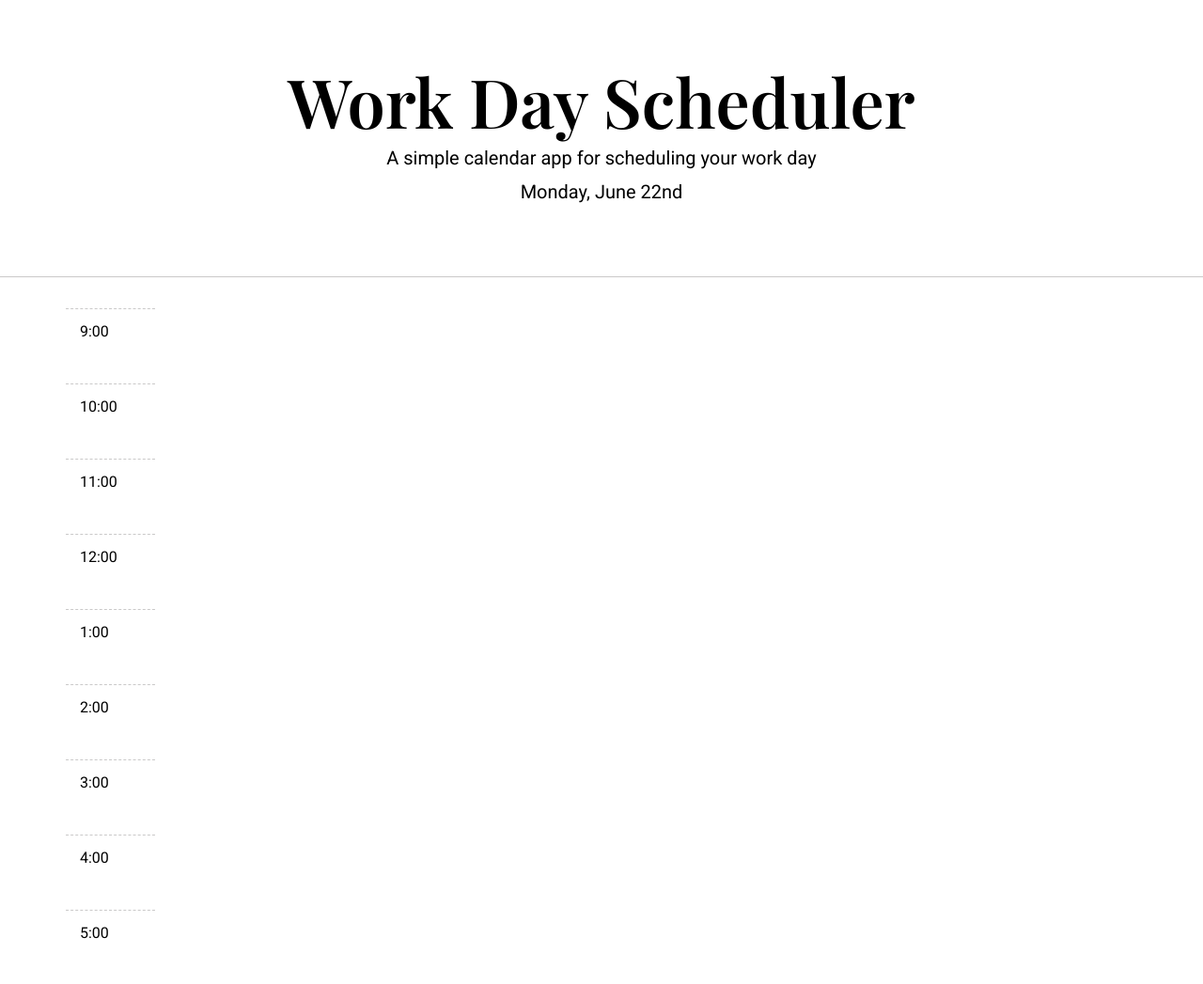
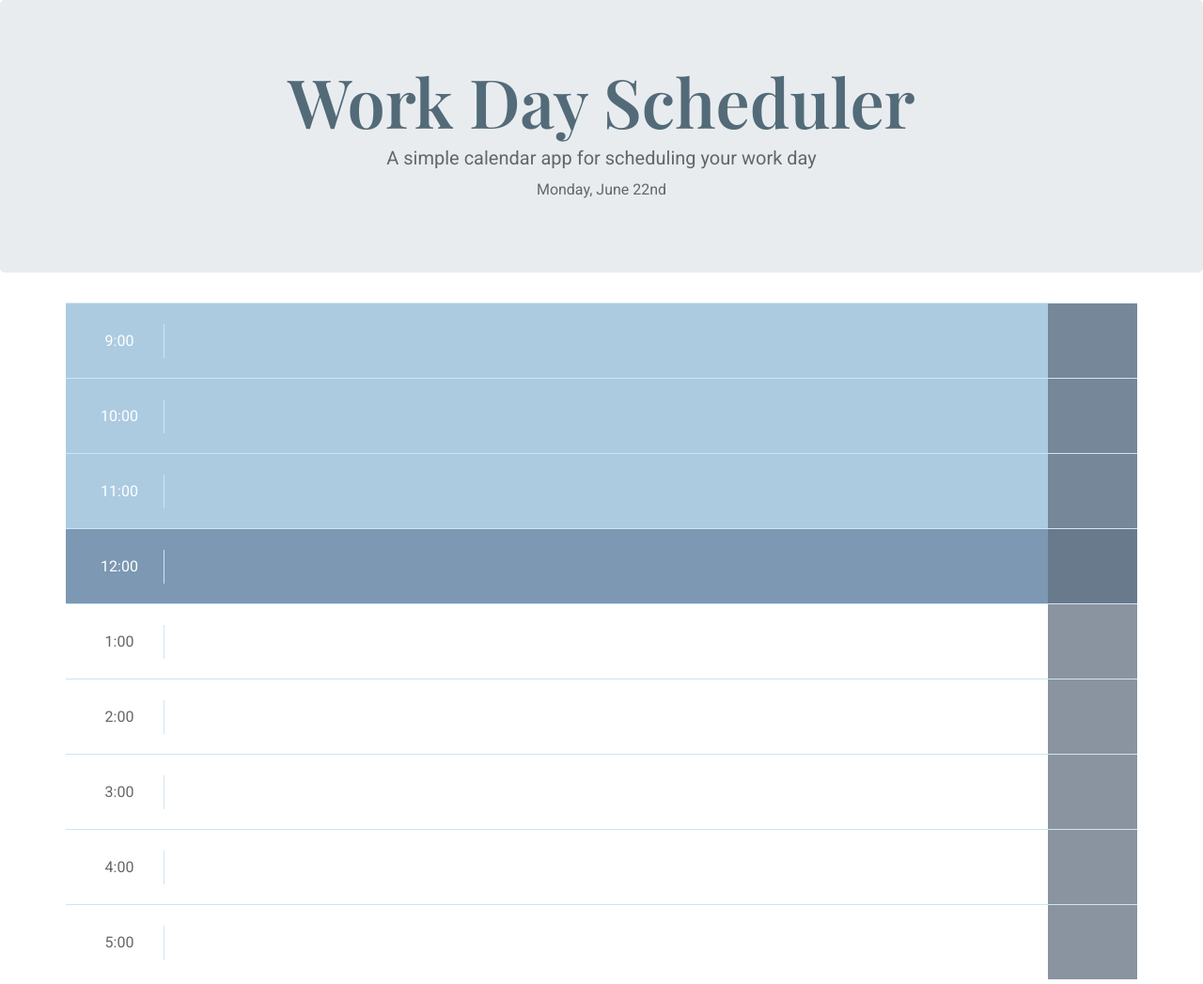
Before and after one commit to Cordovas-cmd/workday-scheduler-1, a plain HTML site: page index.html in a window 1280 px wide. Shown: the whole page at 94% size. Drawn offline with nearby package versions, Linux system fonts and the light colour scheme; a web font is replaced by a local one.

Commit message:
style button and add styling based on the time

```diff
--- a/assets/script.js
+++ b/assets/script.js
@@ -2,9 +2,17 @@
 var today = moment();
 $("#currentDay").text(today.format("dddd, MMMM Do"));
 
-// tasks object to store in localStorage
+// tasks object to store in localStorage.
 var tasks = {
-    date: today
+    "9": [],
+    "10": [],
+    "11": [],
+    "12": [],
+    "1": [],
+    "2": [],
+    "3": [],
+    "4": [],
+    "5": []
 };
 
 // add tasks to localStorage
@@ -14,18 +22,23 @@ var setTasks = function() {
 
 // load the tasks from localStorage and create tasks in the right row
 var getTasks = function() {
-    tasks = JSON.parse(localStorage.getItem("tasks"));
-    $.each(tasks, function(key, value) {
-        var hourDiv = $("#" + key);
-        createTask(value, hourDiv);
+    // get the tasks from localStorage
+    var loadedTasks = JSON.parse(localStorage.getItem("tasks"));
+    // for each key/value pair in tasks, create a task
+    $.each(loadedTasks, function(hour, task) {
+        var hourDiv = $("#" + hour);
+        createTask(task, hourDiv);
     })
+    // make sure the past/current/future time is reflected
+    auditTasks()
 }
 
+// create a task in the row that corresponds to the specified hour
 var createTask = function(taskText, hourDiv) {
     var taskDiv = hourDiv.find(".task");
     // create the task element
     var taskP = $("<p>")
-        .addClass("task-text")
+        .addClass("description")
         .text(taskText)
     taskDiv.html(taskP);
 }
@@ -45,7 +58,7 @@ $(".task").on("click", function() {
 })
 
 // save button click handler
-$(".save").on("click", function() {
+$(".saveBtn").on("click", function() {
     // get the necessary elements
     var taskInfo = $(this).closest(".task-info");
     var textArea = taskInfo.find("textarea");
@@ -53,12 +66,38 @@ $(".save").on("click", function() {
     var time = taskInfo.attr("id");
     // get the task text
     var text = textArea.val().trim();
-    // add the task to tasks object
-    tasks[time] = text;
-    // persist tasks
-    setTasks();
-    // add a p element for the task
+    // persist the data if there is any
+    if (text){
+        // add the task to tasks object
+        tasks[time] = [text];  // setting to a one item list since there's only one task for now
+        // persist tasks
+        setTasks();
+    };
+    // replace the textarea element with a p element
     createTask(text, taskInfo);
 })
 
+var auditTasks = function() {
+    // get the current hour and convert it to an int for comparison
+    // var currentHour = parseInt(moment().format("H"));
+    var currentHour = parseInt("12");
+    // update tasks based on their time
+    $(".task-info").each( function() {
+        // get the hour of this row and convert it to an int for comparison
+        var elementHour = parseInt($(this).attr("id"));
+        // handle hours that have passed
+        if ( elementHour < currentHour ) {
+            $(this).removeClass(["present", "future"]).addClass("past");
+        }
+        // handle the current hour
+        else if ( elementHour === currentHour ) {
+            $(this).removeClass(["past", "future"]).addClass("present");
+        }
+        // handle the future
+        else {
+            $(this).removeClass(["past", "present"]).addClass("future");
+        }
+    })
+}
+
 getTasks();
--- a/assets/style.css
+++ b/assets/style.css
@@ -2,74 +2,65 @@ body {
   font-family: 'Roboto', sans-serif;
   font-size: 16px;
   line-height: 1;
+  color: #666666;
 }
+
 h1 {
   font-family: 'Playfair Display', serif;
+  color: #536B78;
 }
 
-textarea{
+textarea {
   background: transparent;
   border: none;
   resize: none;
-  color: #000000;
-  border-left: 1px solid black;
   padding: 10px;
+  margin: 10px;
 }
 
 .jumbotron {
   text-align: center;
-  background-color: transparent;
-  color: black;
-  border-radius: 0;
-  border-bottom: 1px solid rgb(202, 201, 201);
 }
 
 .description{
+  margin: 10px;
+  padding: 10px;
   white-space: pre-wrap;
-}
-
-.time-block{
-  text-align: center;
-  border-radius: 15px;
 }
 
 .row {
   white-space: pre-wrap;
   height: 80px;
-  border-top: 1px solid white;;
+  border-top: 1px solid #CEE5F2;
 }
 
 .hour {
-  background-color: #ffffff;
-  color: #000000;
-  border-top: 1px dashed rgb(202, 201, 201);
-  padding-top: 1em;
+  border-right: 1px solid #CEE5F2;
+  margin: 10px;
+  padding: 10px;
+  text-align: center;
 }
 
 .past {
-  background-color: #d3d3d3;
+  background-color: #ACCBE1;
   color: white;
 }
 
 .present {
-  background-color: #ff6961;
+  background-color: #7C98B3;
   color: white;
 }
 
 .future {
-  background-color: #77dd77;
-  color: white;
+  background-color: #ffffff;
 }
 
 .saveBtn {
-  border-left: 1px solid black;
-  border-top-right-radius: 15px;
-  border-bottom-right-radius: 15px;
-  background-color: #06AED5;
-  color: white;
+  background-color: rgba(99, 112, 129, 0.75);
+  border: none;
+  color: #ffffff;
 }
 
-.saveBtn i:hover {
-  font-size: 20px;
-  transition: all .3s ease-in-out;
+.saveBtn:hover {
+  background-color: rgba(99, 112, 129, 1);
 }
--- a/index.html
+++ b/index.html
@@ -15,71 +15,71 @@
     <header class="jumbotron">
       <h1 class="display-3">Work Day Scheduler</h1>
       <p class="lead">A simple calendar app for scheduling your work day</p>
-      <p id="currentDay" class="lead"></p>
+      <p id="currentDay"></p>
     </header>
     <div class="container">
       <div id="9" class="row task-info">
-        <div class="col-1 hour">9:00</div>
+        <div class="col-1 hour my-auto">9:00</div>
         <div class="col task"></div>
-        <div class="col-1 save">
+        <button class="col-1 saveBtn d-flex justify-content-center align-items-center">
           <span class="oi oi-lock-locked"></span>
-        </div>
+        </button>
       </div>
       <div id="10" class="row task-info">
-        <div class="col-1 hour">10:00</div>
+        <div class="col-1 hour my-auto">10:00</div>
         <div class="col task"></div>
-        <div class="col-1 save">
+        <button class="col-1 saveBtn d-flex justify-content-center align-items-center">
           <span class="oi oi-lock-locked"></span>
-        </div>
+        </button>
       </div>
       <div id="11" class="row task-info">
-        <div class="col-1 hour">11:00</div>
+        <div class="col-1 hour my-auto">11:00</div>
         <div class="col task"></div>
-        <div class="col-1 save">
+        <button class="col-1 saveBtn d-flex justify-content-center align-items-center">
           <span class="oi oi-lock-locked"></span>
-        </div>
+        </button>
       </div>
-      <div id="12" class="row task-info">
-        <div class="col-1 hour">12:00</div>
+      <div id="12" class="row task-info future">
+        <div class="col-1 hour my-auto">12:00</div>
         <div class="col task"></div>
-        <div class="col-1 save">
+        <button class="col-1 saveBtn d-flex justify-content-center align-items-center">
           <span class="oi oi-lock-locked"></span>
-        </div>
+        </button>
       </div>
-      <div id="1" class="row task-info">
-        <div class="col-1 hour">1:00</div>
+      <div id="13" class="row task-info present">
+        <div class="col-1 hour my-auto">1:00</div>
         <div class="col task"></div>
-        <div class="col-1 save">
+        <button class="col-1 saveBtn d-flex justify-content-center align-items-center">
           <span class="oi oi-lock-locked"></span>
-        </div>
+        </button>
       </div>
-      <div id="2" class="row task-info">
-        <div class="col-1 hour">2:00</div>
+      <div id="14" class="row task-info past">
+        <div class="col-1 hour my-auto">2:00</div>
         <div class="col task"></div>
-        <div class="col-1 save">
+        <button class="col-1 saveBtn d-flex justify-content-center align-items-center">
           <span class="oi oi-lock-locked"></span>
-        </div>
+        </button>
       </div>
-      <div id="3" class="row task-info">
-        <div class="col-1 hour">3:00</div>
+      <div id="15" class="row task-info">
+        <div class="col-1 hour my-auto">3:00</div>
         <div class="col task"></div>
-        <div class="col-1 save">
+        <button class="col-1 saveBtn d-flex justify-content-center align-items-center">
           <span class="oi oi-lock-locked"></span>
-        </div>
+        </button>
       </div>
-      <div id="4" class="row task-info">
-        <div class="col-1 hour">4:00</div>
+      <div id="16" class="row task-info">
+        <div class="col-1 hour my-auto">4:00</div>
         <div class="col task"></div>
-        <div class="col-1 save">
+        <button class="col-1 saveBtn d-flex justify-content-center align-items-center">
           <span class="oi oi-lock-locked"></span>
-        </div>
+        </button>
       </div>
-      <div id="5" class="row task-info">
-        <div class="col-1 hour">5:00</div>
+      <div id="17" class="row task-info">
+        <div class="col-1 hour my-auto">5:00</div>
         <div class="col task"></div>
-        <div class="col-1 save">
+        <button class="col-1 saveBtn d-flex justify-content-center align-items-center">
           <span class="oi oi-lock-locked"></span>
-        </div>
+        </button>
       </div>
     </div>
 
```
